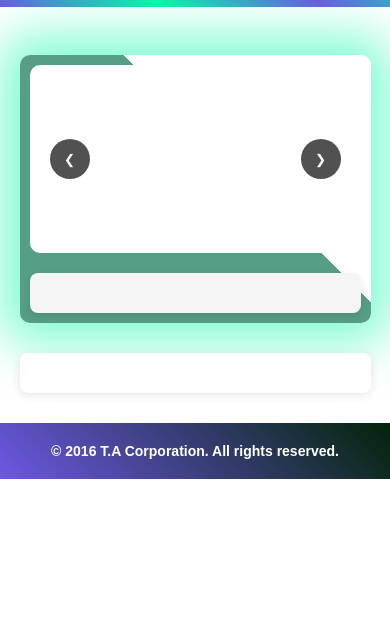
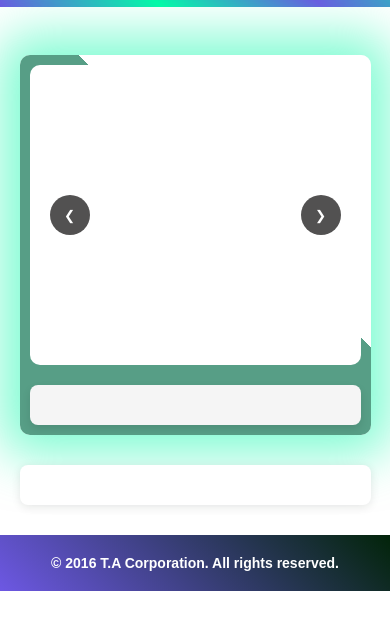
Before and after one commit to dev-andalib/tacorpF, a website: page html/product_detail.html in a window 390 px wide. Shown: the part 87-716 px from the top of the page. Drawn offline with Linux system fonts and the light colour scheme.

Commit message:
fixed height of detailed slider contianer

```diff
--- a/css/product_detail.css
+++ b/css/product_detail.css
@@ -219,7 +219,7 @@ footer {
   }
 
   .slider-container {
-    height: 188px;
+    height: 300px;
     border-radius: 10px;
     width: 100%;
   }
```
